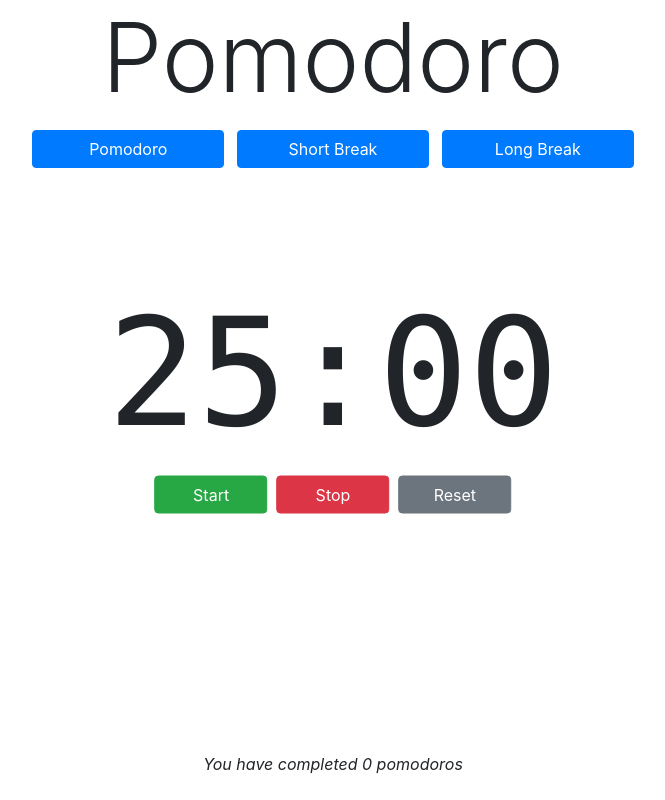
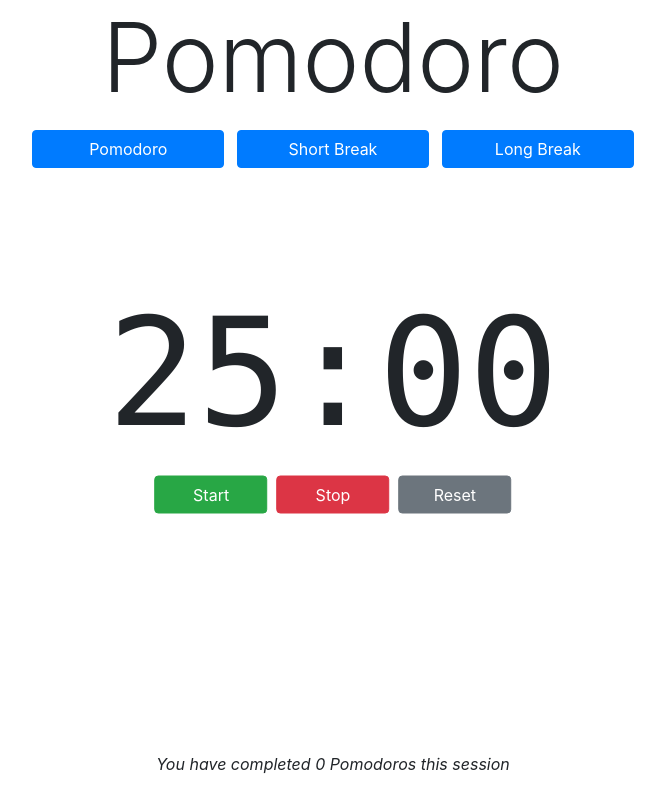
Before and after one commit to AlexEales/angular-pomodoro, an Angular app: page / in a window 1280 px wide. Shown: the whole page, without its empty margins (307-972 px from the left). Built offline with nearby package versions, Linux system fonts and the light colour scheme.

Commit message:
Wording Changes
- Changed the wording of the bottom counter.

```diff
--- a/src/app/app.component.html
+++ b/src/app/app.component.html
@@ -12,7 +12,7 @@
   <app-timer *ngSwitchCase="'long'" [m]=10 [s]=0 (onComplete)="onTimerComplete(content)"></app-timer>
 </div>
 
-<p class="counter"><em>You have completed {{pomodoroCount}} pomodoros</em></p>
+<p class="counter"><em>You have completed {{pomodoroCount}} Pomodoros this session</em></p>
 
 <ng-template #content let-c="close" let-d="dismiss">
   <div class="modal-header">
```
